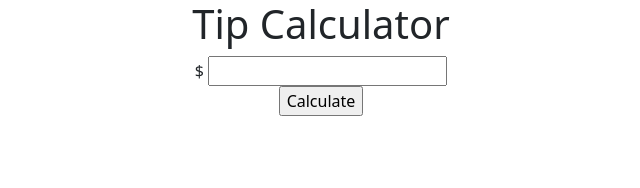
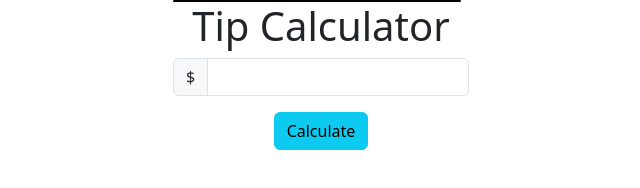
Before and after one commit to FullstackSammy/tip-calculator, a plain HTML site: page index.html in a window 1280 px wide. Shown: the whole page, without its empty margins (319-959 px from the left). Drawn offline with nearby package versions, Linux system fonts and the light colour scheme.

Commit message:
added styling to card

```diff
--- a/index.html
+++ b/index.html
@@ -11,11 +11,15 @@
 
 <body>
     <div class="container text-center col-12 col-sm-6 col-md-4 col-lg-3">
+        <div class="card" style="width: 18rem; background-color: black;"></div>
         <h1>Tip Calculator</h1>
 
-        <label for="price">$</label>
-        <input type="number" name="price" id="price">
-        <input type="submit" value="Calculate">
+        <div class="input-group mb-3">
+            <span class="input-group-text">$</span>
+            <input type="text" class="form-control" aria-label="Dollar amount (with dot and two decimal places)">
+        </div>
+        <input type="submit" value="Calculate" class="btn btn-info">
+    </div>
     </div>
     <script src="https://cdn.jsdelivr.net/npm/bootstrap@5.3.0/dist/js/bootstrap.bundle.min.js"
         integrity="sha384-geWF76RCwLtnZ8qwWowPQNguL3RmwHVBC9FhGdlKrxdiJJigb/j/68SIy3Te4Bkz"
```
